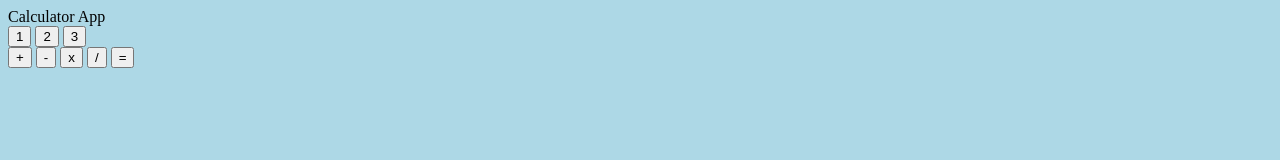
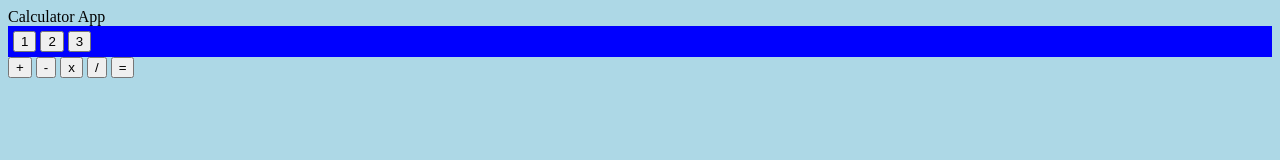
Before and after one commit to gi-codes/calculator-app, a plain HTML site: page fe/index.html in a window 1280 px wide. Drawn offline with Linux system fonts and the light colour scheme.

Commit message:
fix style

```diff
--- a/fe/index.html
+++ b/fe/index.html
@@ -9,7 +9,7 @@
 <body>
     Calculator App
 
-    <div id="number-container">
+    <div class="number-container">
         <button> 1 </button>
         <button> 2 </button>
         <button> 3 </button>
```
